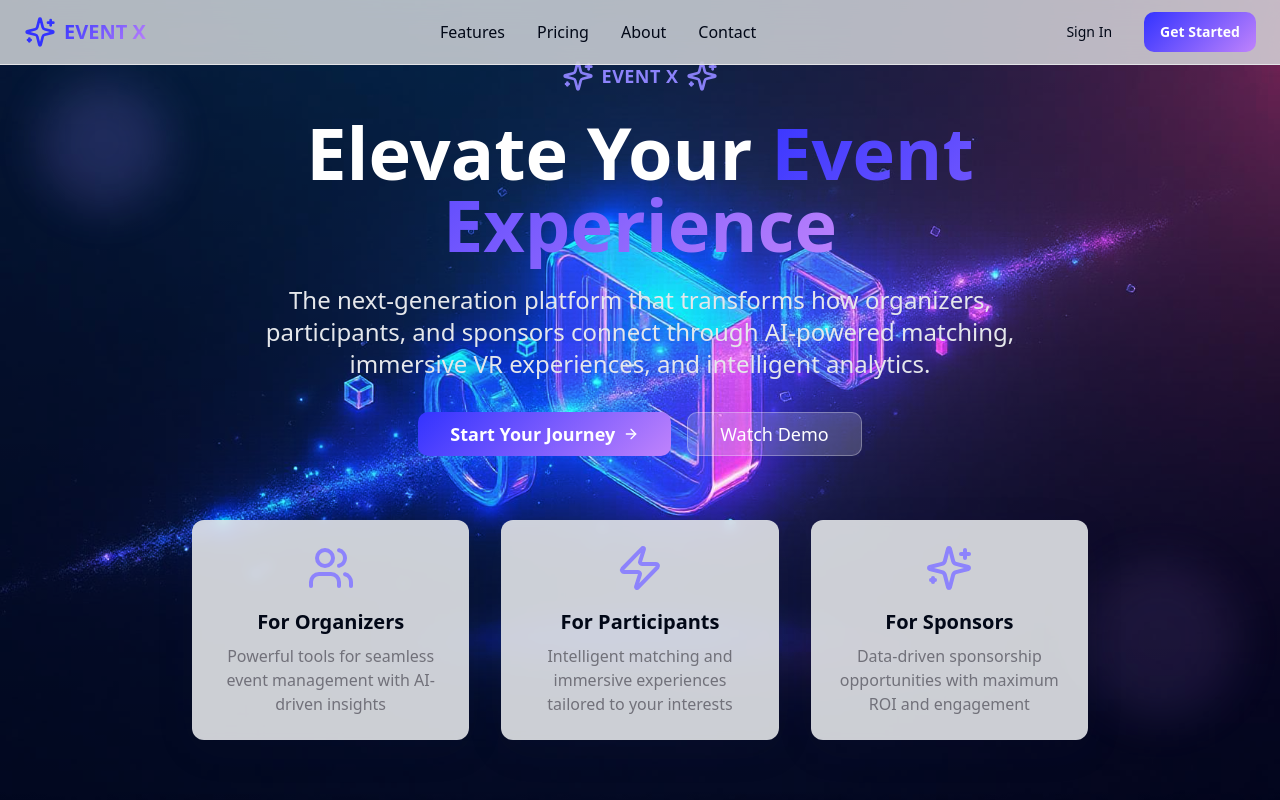
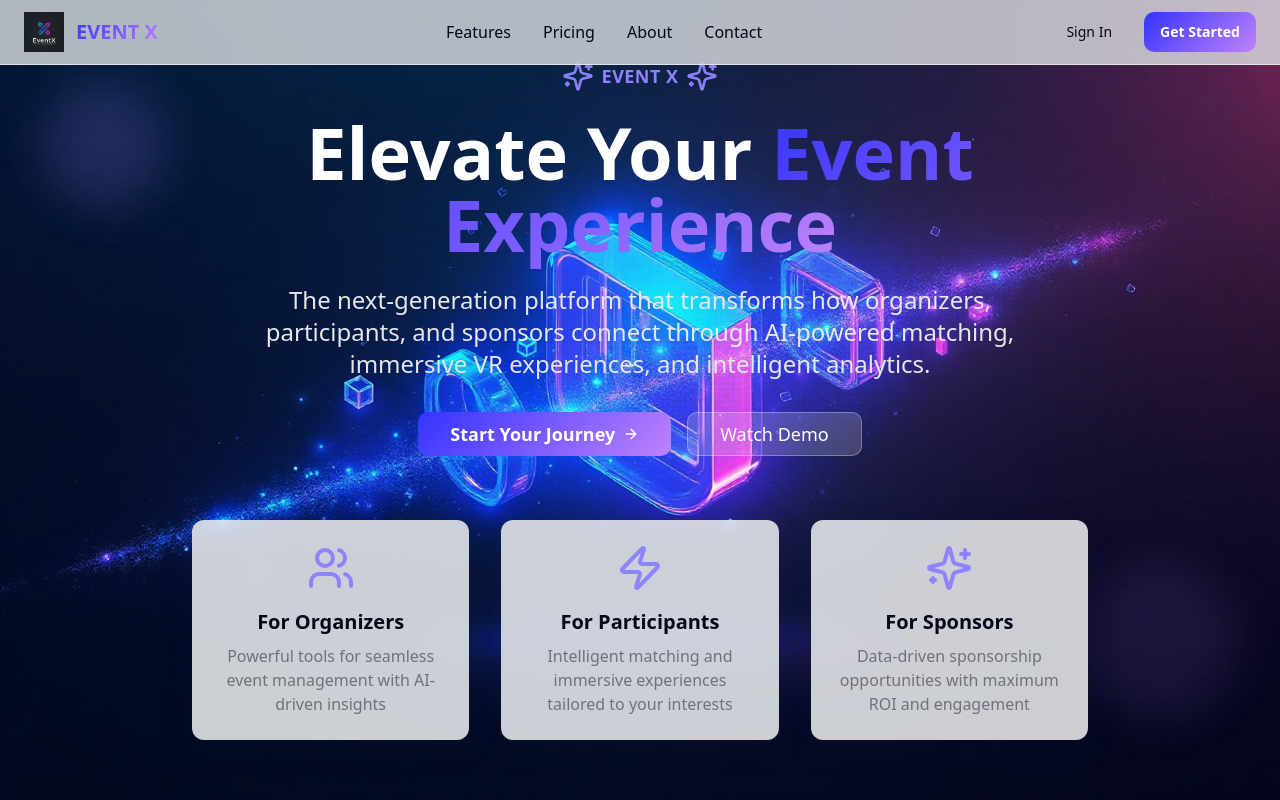
Before and after one commit to Eren1573/EventX, a React (Vite) app: page / in a window 1280 px wide. Shown: the top 800 px of the page. Built offline with nearby package versions, Linux system fonts and the light colour scheme; the HTML template or start-up script is replaced by a standard one.

Commit message:
Update header and logo color

```diff
--- a/src/components/Navigation.tsx
+++ b/src/components/Navigation.tsx
@@ -1,6 +1,7 @@
 import { Button } from "@/components/ui/button";
-import { Menu, X, Sparkles } from "lucide-react";
+import { Menu, X } from "lucide-react";
 import { useState } from "react";
+import eventXLogo from "@/assets/event-x-logo.png";
 
 const Navigation = () => {
   const [isMenuOpen, setIsMenuOpen] = useState(false);
@@ -12,8 +13,8 @@ const Navigation = () => {
       <div className="container mx-auto px-6">
         <div className="flex items-center justify-between h-16">
           {/* Logo */}
-          <div className="flex items-center gap-2">
-            <Sparkles className="w-8 h-8 text-primary" />
+          <div className="flex items-center gap-3">
+            <img src={eventXLogo} alt="Event X Logo" className="w-10 h-10" />
             <span className="text-xl font-bold bg-gradient-primary bg-clip-text text-transparent">
               EVENT X
             </span>
```
Also changed, not shown: src/assets/event-x-logo.png (added).
